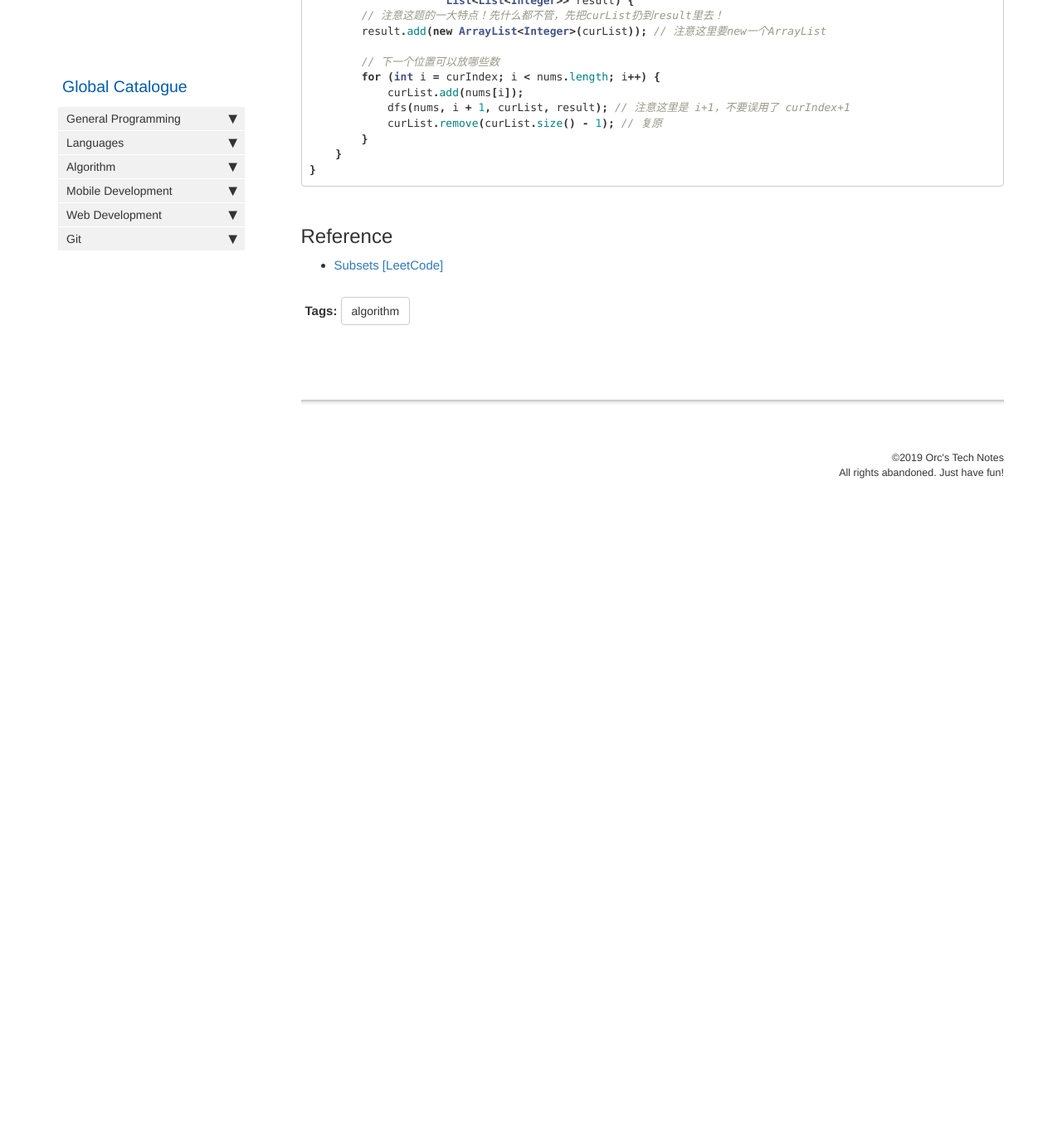
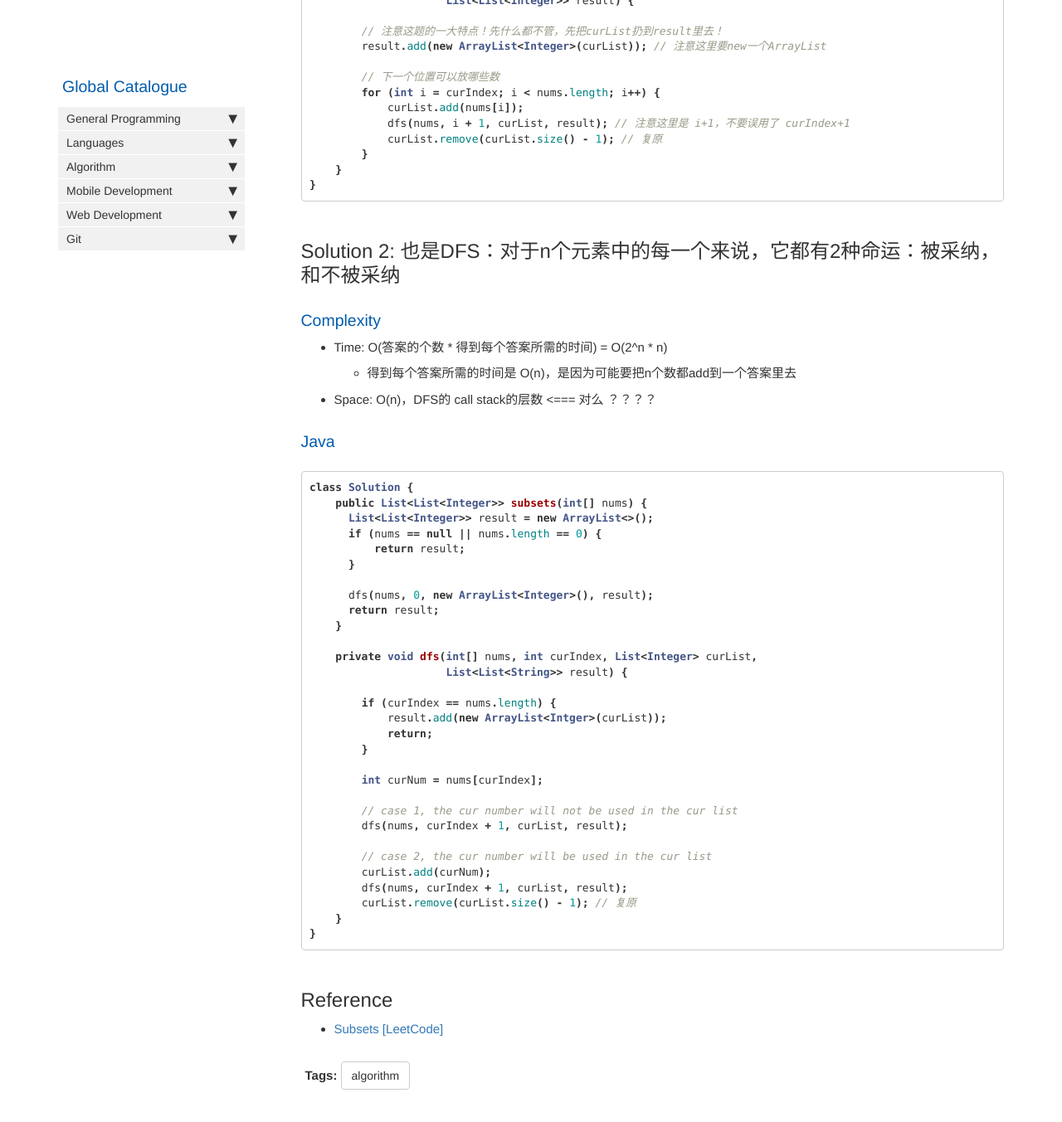
Before and after one commit to HungryOrc/hungryorc.github.io, a Jekyll site: the page built from pages/algorithm/algorithm_subsetsOfArray_DistinctElements.md, in a window 1280 px wide and 1400 px high, scrolled down 1484 px. Shown: the top 1353 px of the window at 83% size. Built offline with Jekyll 4.4.1, drawn with Linux system fonts in a browser that asks for light colours; nearby versions of some CDN libraries; comment, search, counter and statistics services are not loaded; before the commit the page ends 2114 px from its top, so only the background shows below that.

Commit message:
Update algorithm_subsetsOfArray_DistinctElements.md

````diff
--- a/pages/algorithm/algorithm_subsetsOfArray_DistinctElements.md
+++ b/pages/algorithm/algorithm_subsetsOfArray_DistinctElements.md
@@ -65,6 +65,7 @@ class Solution {
     // 这个函数是 把所有以curList 开头的组合 都放到result 里去
     private void dfs(int[] nums, int curIndex, List<Integer> curList,
                      List<List<Integer>> result) {
+
         // 注意这题的一大特点！先什么都不管，先把curList扔到result里去！
         result.add(new ArrayList<Integer>(curList)); // 注意这里要new一个ArrayList
 
@@ -78,6 +79,47 @@ class Solution {
 }
 ```
 
+## Solution 2: 也是DFS：对于n个元素中的每一个来说，它都有2种命运：被采纳，和不被采纳
+
+### Complexity
+* Time: O(答案的个数 * 得到每个答案所需的时间) = O(2^n * n)
+  * 得到每个答案所需的时间是 O(n)，是因为可能要把n个数都add到一个答案里去
+* Space: O(n)，DFS的 call stack的层数 <=== 对么 ？？？？
+
+### Java
+```java
+class Solution {
+    public List<List<Integer>> subsets(int[] nums) {
+      List<List<Integer>> result = new ArrayList<>();
+      if (nums == null || nums.length == 0) {
+          return result;
+      }
+
+      dfs(nums, 0, new ArrayList<Integer>(), result);
+      return result;
+    }
+
+    private void dfs(int[] nums, int curIndex, List<Integer> curList,
+                     List<List<String>> result) {
+
+        if (curIndex == nums.length) {
+            result.add(new ArrayList<Intger>(curList));
+            return;
+        }
+
+        int curNum = nums[curIndex];
+
+        // case 1, the cur number will not be used in the cur list
+        dfs(nums, curIndex + 1, curList, result);
+
+        // case 2, the cur number will be used in the cur list
+        curList.add(curNum);
+        dfs(nums, curIndex + 1, curList, result);
+        curList.remove(curList.size() - 1); // 复原
+    }
+}
+```
+
 ## Reference
 * [Subsets [LeetCode]](https://leetcode.com/problems/subsets/description/)
 
````
